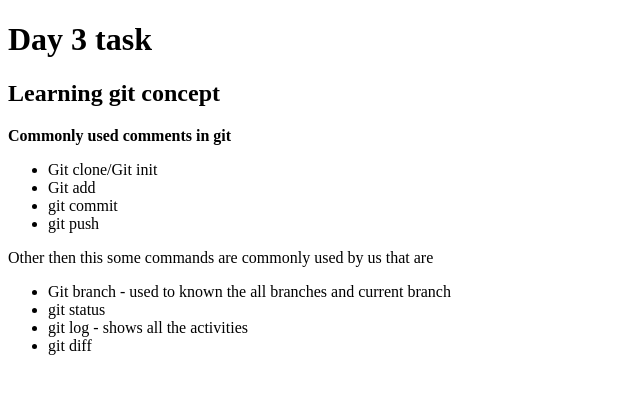
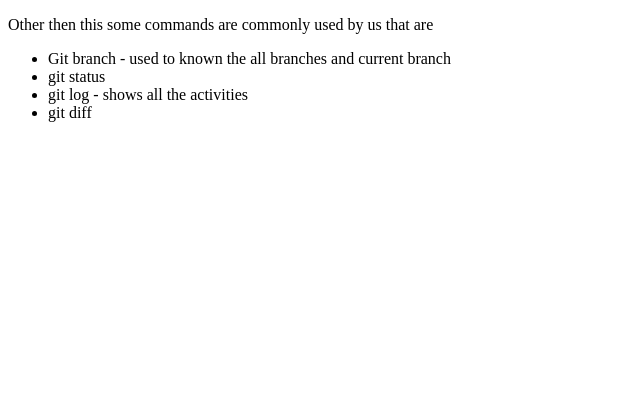
Before and after one commit to Hemajeyasri/CDday3task, a plain HTML site: page index.html in a window 1280 px wide. Shown: the whole page, without its empty margins (0-640 px from the left). Drawn offline with Linux system fonts and the light colour scheme.

Commit message:
second commit

```diff
--- a/index.html
+++ b/index.html
@@ -6,17 +6,7 @@
     <title>task</title>
 </head>
 <body>
-    <h1>Day 3 task</h1>
-    <h2>Learning git concept</h2>
-    <p><b>Commonly used comments in git</b></p>
-    <ul>
-        <li>
-            Git clone/Git init
-        </li>
-        <li>Git add</li>
-        <li>git commit</li>
-        <li>git push</li>
-    </ul>
+
     <p> Other then this some commands are commonly used by us that are </p>
     <ul>
         <li>Git branch - used to known the all branches and current branch</li>
```
